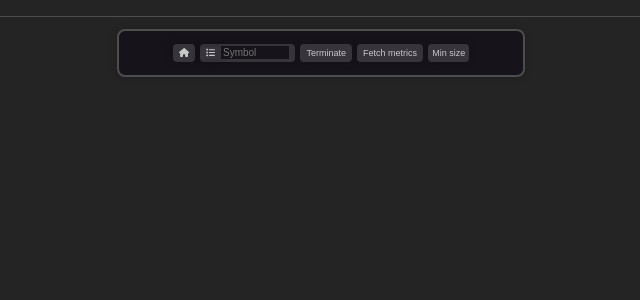
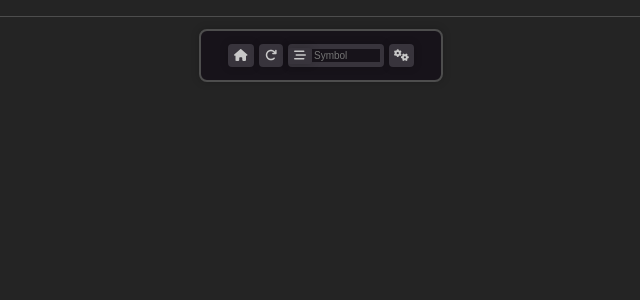
Before and after one commit to akenshaw/cryptoflow-webapp, a Vue app: page / in a window 1280 px wide. Shown: the top 300 px of the page, without its empty margins (319-959 px from the left). Built offline with nearby package versions, Linux system fonts and the light colour scheme.

Commit message:
modified:   src/components/SymbolForm.vue

```diff
--- a/src/components/SymbolForm.vue
+++ b/src/components/SymbolForm.vue
@@ -3,8 +3,8 @@
 
   import { library } from '@fortawesome/fontawesome-svg-core'
   import { FontAwesomeIcon } from '@fortawesome/vue-fontawesome'
-  import { faList, faHome } from '@fortawesome/free-solid-svg-icons'
-  library.add(faList, faHome)
+  import { faBarsStaggered, faHome, faGears, faArrowRotateRight } from '@fortawesome/free-solid-svg-icons'
+  library.add(faBarsStaggered, faHome, faGears, faArrowRotateRight)
 
   export default {
     components : {
@@ -345,24 +345,25 @@
 </script>
 
 <template>
-  <div style="display: grid; grid-template-columns: 1fr 1fr 2fr 1fr 1fr; margin: auto; user-select: none;">
+  <div style="display: grid; grid-template-columns: 1fr 1fr 1fr 1fr 1fr; margin: auto; user-select: none;">
 
     <div id="symbolContainer" style="grid-column: 3; grid-row: 1;">
       <form method="get" id="symbolForm" style="position: relative;" @submit.prevent>
         <div id="buttonGrid">
           <button type="button" id="navigateButton"><font-awesome-icon icon="fa-solid fa-house" /></button>
+          <button type="button" :disabled="fetchButtonDisabled" id="fetchButton" @click="update_metrics()"><font-awesome-icon icon="fa-solid fa-arrow-rotate-right" /></button>
           <div id="symbolInputContainer">
             <button id="dropdownButton" ref="dropdownButton" type="button" @click="toggleDropdown()" :disabled="dropdownDisabled" class="dropbtn">
-              <font-awesome-icon :icon="['fas', 'list']" />
+              <font-awesome-icon icon="fa-solid fa-bars-staggered" />
             </button>
-            <input ref="symbolInput" v-model="searchTerm" style="margin-right: 0.5vw;" type="text" id="symbolInput" name="symbol" placeholder="Symbol" @input="handleInput" autocomplete="off"/>
+            <input ref="symbolInput" v-model="searchTerm" style="margin-right: 0.5vh;" type="text" id="symbolInput" name="symbol" placeholder="Symbol" @input="handleInput" autocomplete="off"/>
           </div>
-          <button type="button" id="terminateButton" :disabled="terminateButtonDisabled" @click="terminate_ws()">Terminate</button>
-          <button type="button" :disabled="fetchButtonDisabled" id="fetchButton" @click="update_metrics()">Fetch metrics</button>
           <div id="rangeContainer">
-            <button type="button" id="rangeButton" @click="toggleSlider = !toggleSlider">Min size</button>
-            <input type="range" min="500" max="10000" step="250" class="slider" id="minRange" v-model="localMinThreshold" v-show="toggleSlider">
-            <div style="font-size: 0.7rem" v-show="toggleSlider">${{ localMinThreshold }}</div>
+            <button type="button" id="rangeButton" @click="toggleSlider = !toggleSlider"><font-awesome-icon icon="fa-solid fa-gears" /></button>
+            <div id="sliderTooltip" v-show="toggleSlider">
+              <text style="font-size: 0.7rem">${{ localMinThreshold }}</text>
+              <input type="range" min="500" max="10000" step="250" class="slider" id="minRange" v-model="localMinThreshold">
+            </div>
           </div>
         </div>
       </form>
@@ -389,7 +390,7 @@
       <span :style="tickerStyle" >{{ tickerPrice }}</span>
       <div id="volumeProperties" style="font-size: 0.5em;">
         <text style="opacity: 0.85;">{{ volume24hr }}</text>
-        <div style="font-size: 0.8em; opacity: 0.6; margin-top: 0.2vh;" ref="price24hr">
+        <div style="font-size: 0.9em; opacity: 0.6; margin-top: 0.2vh;" ref="price24hr">
           <text>{{ price24hr }}</text>
         </div>
       </div>
@@ -419,7 +420,6 @@
         </table>
       </div>
     </transition>
-
   </div>
 </template>
 
@@ -466,7 +466,7 @@
     color: rgba(200, 200, 200);
     border: none;
     text-align: center;
-    font-size: clamp(9px, 0.5vw, 20px);
+    font-size: clamp(12px, 0.6vw, 15px);
     cursor: pointer;
     border-radius: 4px;
     box-shadow: 0px 0px 8px 0px rgba(0, 0, 0, 0.2);
@@ -499,15 +499,30 @@
   #rangeContainer {
     display: flex;
     align-items: center;
+    position: relative;
   }
   .slider {
     transition: opacity 0.5s;
-    width: 5vw;
+    width: calc(5vw + 50px);
     accent-color: rgba(200, 200, 200);
   }
-
   #rangeContainer button {
-    padding: 0.5vh;
+    padding: 0.6vh;
+  }
+  #sliderTooltip {
+    position: absolute;
+    bottom: 100%;
+    left: 50%;
+    transform: translateX(-50%);
+    background-color: #404040;
+    border: 1px solid #17131A;
+    padding: 0.4vh;
+    border-radius: 5px;
+    z-index: 1;
+    display: flex;
+    flex-direction: row-reverse;
+    align-items: center;
+    box-shadow: 0px 8px 20px 5px rgba(0, 0, 0, 0.5);
   }
   .spinner-3 {
     position: absolute;
@@ -528,8 +543,9 @@
             mask-composite: subtract;
     animation: s3 0.6s infinite linear;
   }
-  @keyframes s3 {to{transform: rotate(1turn)}}
-
+  @keyframes s3 {
+    to{transform: rotate(1turn)}
+  }
   #symbolDropdown {
     text-align: right;
     font-family: 'Fira Mono', monospace;
```
